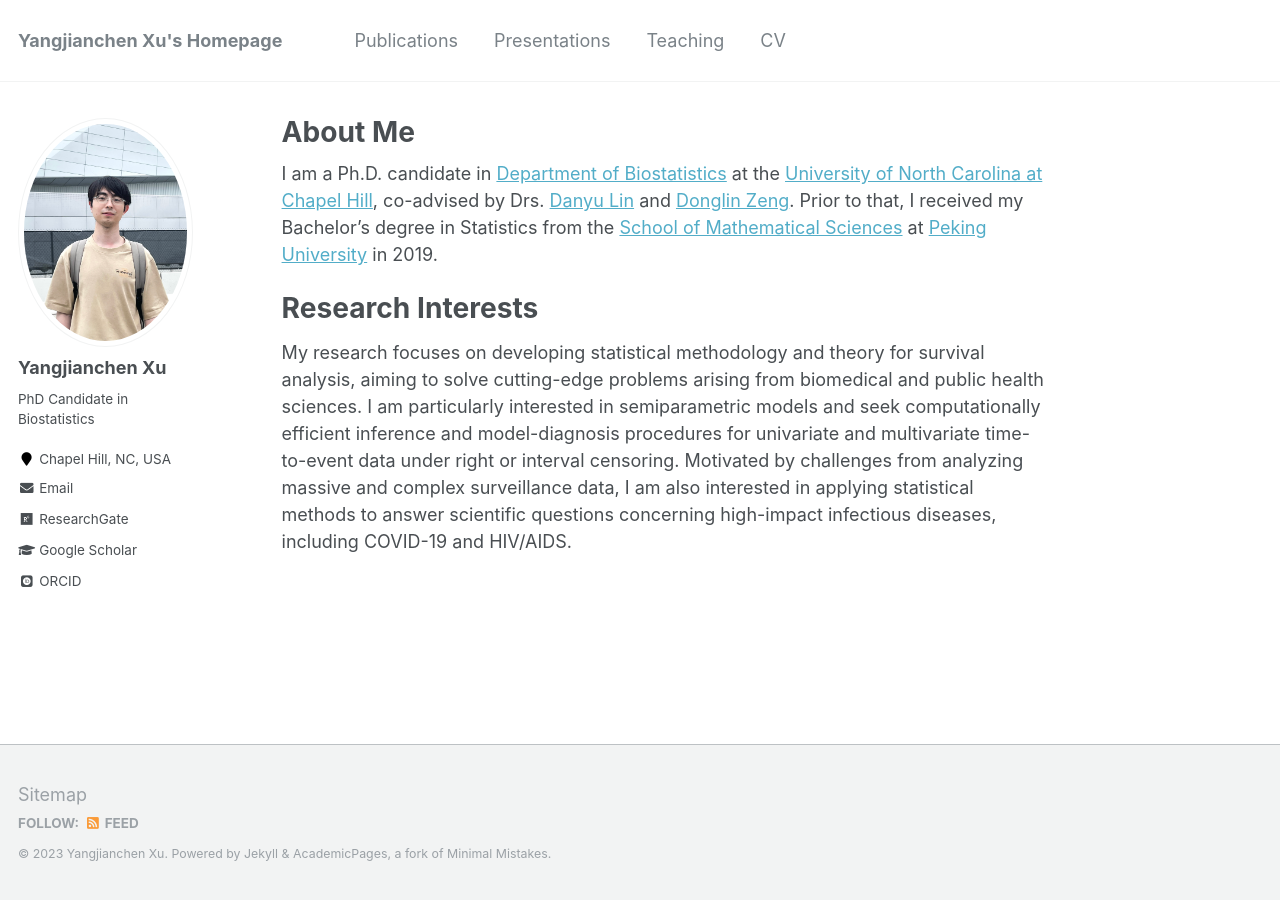
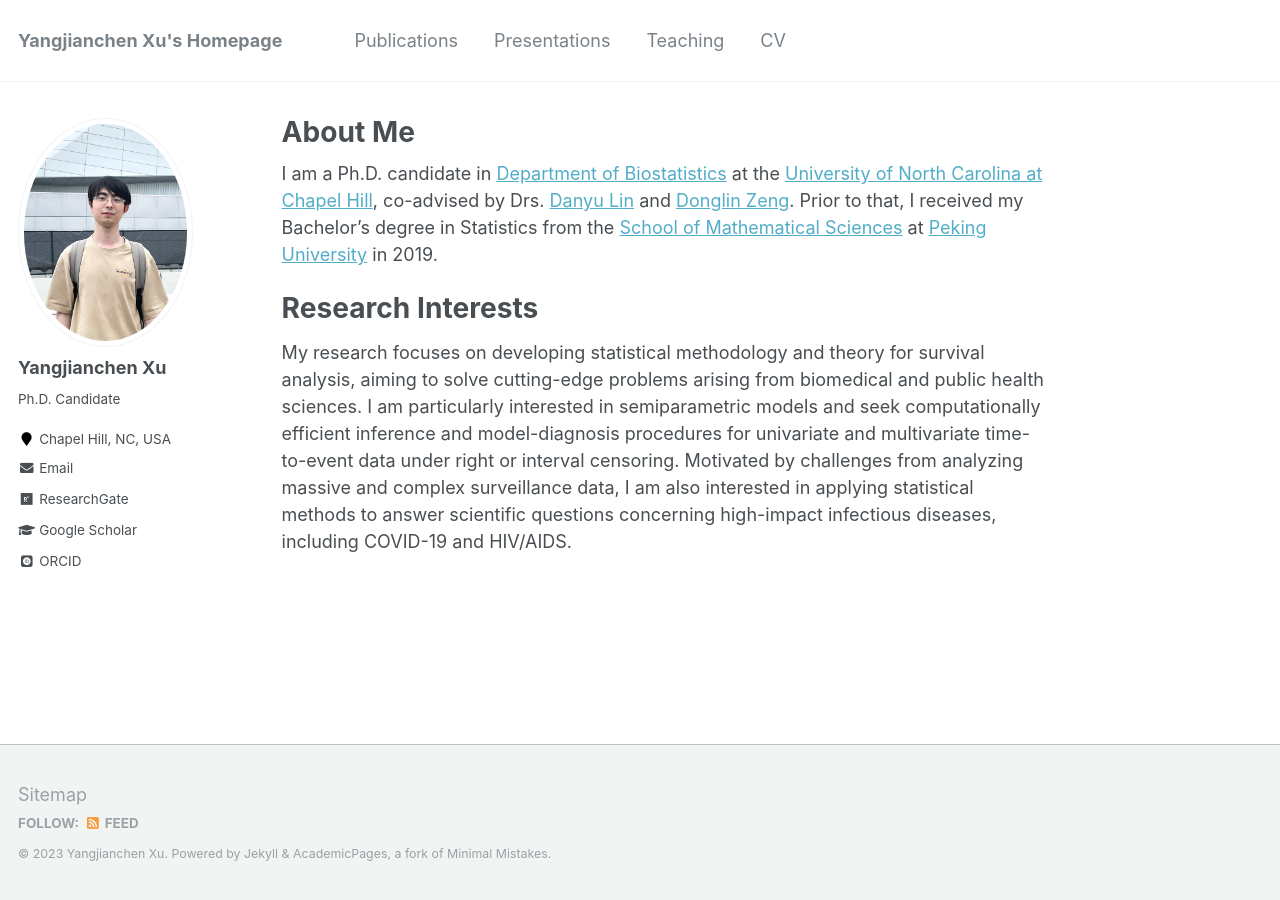
Before and after one commit to yangjc-xu/yangjc-xu.github.io, a Jekyll site: the page built from _pages/about.md, in a window 1280 px wide. Built offline with Jekyll 4.4.1, drawn with Linux system fonts in a browser that asks for light colours; some web fonts are replaced.

Commit message:
Update _config.yml

```diff
--- a/_config.yml
+++ b/_config.yml
@@ -82,7 +82,7 @@ analytics:
 author:
   name             : "Yangjianchen Xu"
   avatar           : "profile.png"
-  bio              : "PhD Candidate in Biostatistics"
+  bio              : "Ph.D. Candidate"
   location         : "Chapel Hill, NC, USA"
   employer         :
   pubmed           :
```
